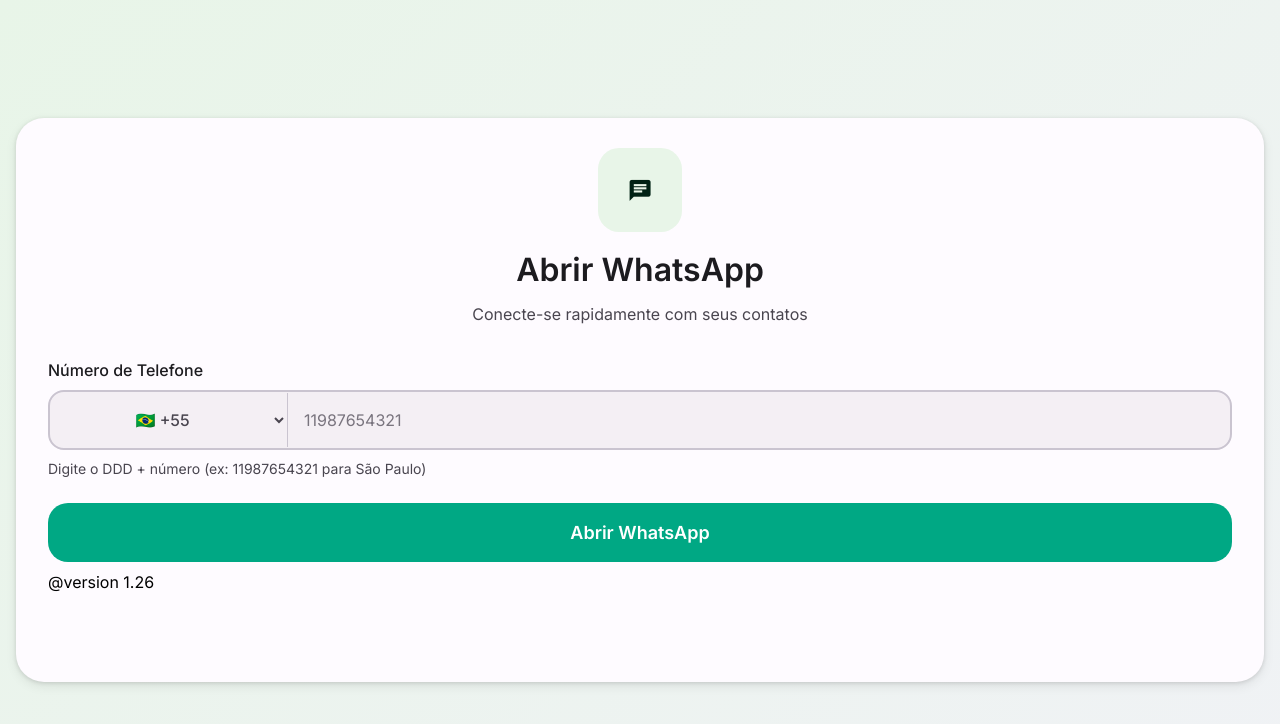
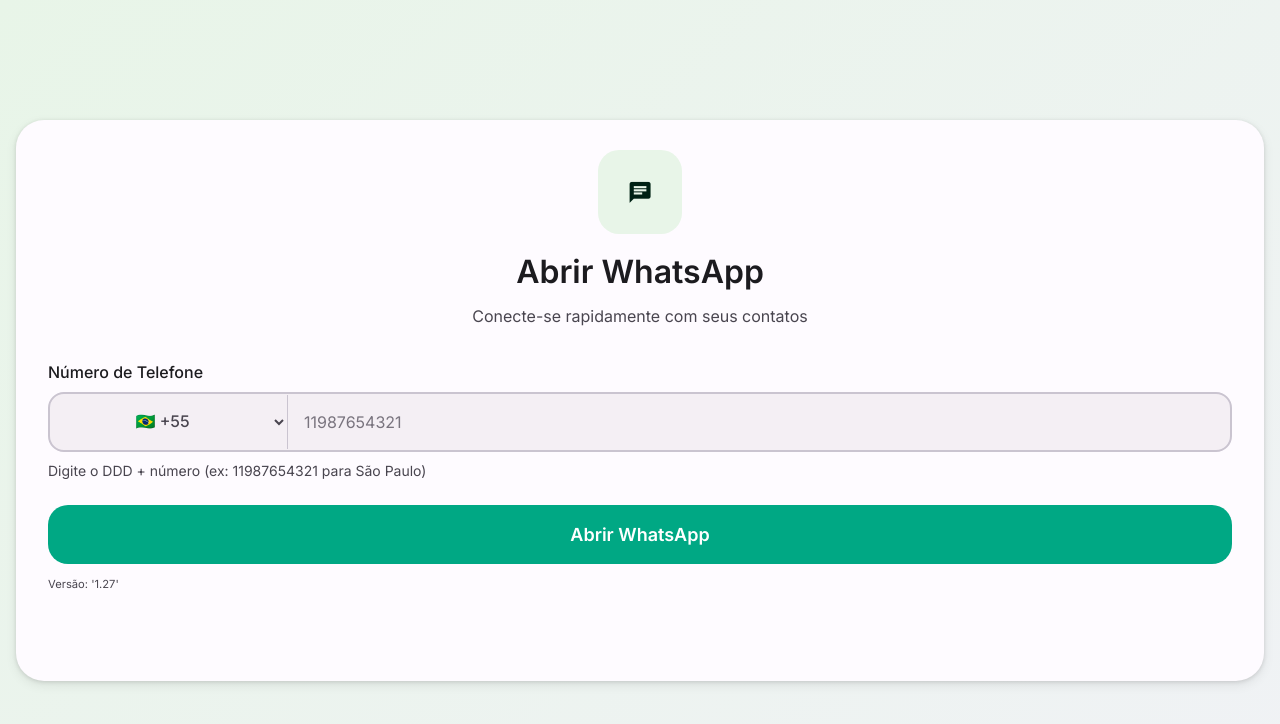
Before and after one commit to Gerson-Santiago/Wame, a website: page index.html in a window 1280 px wide. Drawn offline with nearby package versions, Linux system fonts and the light colour scheme.

Commit message:
@version 1.27 manifest.json

```diff
--- a/index.html
+++ b/index.html
@@ -217,7 +217,12 @@
     <!-- <button id="openBusinessBtn" class="btn-primary">
       Abrir WhatsApp Business
     </button> -->
-    <p> <h6> @version 1.26</h6></p>
+
+    <!-- version.js -->
+    <!-- <p> <h6> arquivo/version.js </h6></p> -->
+    <p class="input-help">
+      <small>Versão: <span id="version"></span></small>
+    </p>
 
 
     <div id="messageBox" class="message-box"><span id="messageIcon" class="material-icons"></span><span id="messageText"></span></div>
@@ -236,5 +241,16 @@
       });
     }
   </script>
+  <script>
+  fetch('version.js')
+    .then(res => res.text())
+    .then(version => {
+      document.getElementById('version').textContent = version.trim();
+    })
+    .catch(err => {
+      console.error('Erro ao carregar versão:', err);
+    });
+</script>
+
 </body>
 </html>
--- /dev/null
+++ b/version.js
@@ -0,0 +1 @@
+'1.27'
```
Also changed, not shown: manifest.json.
